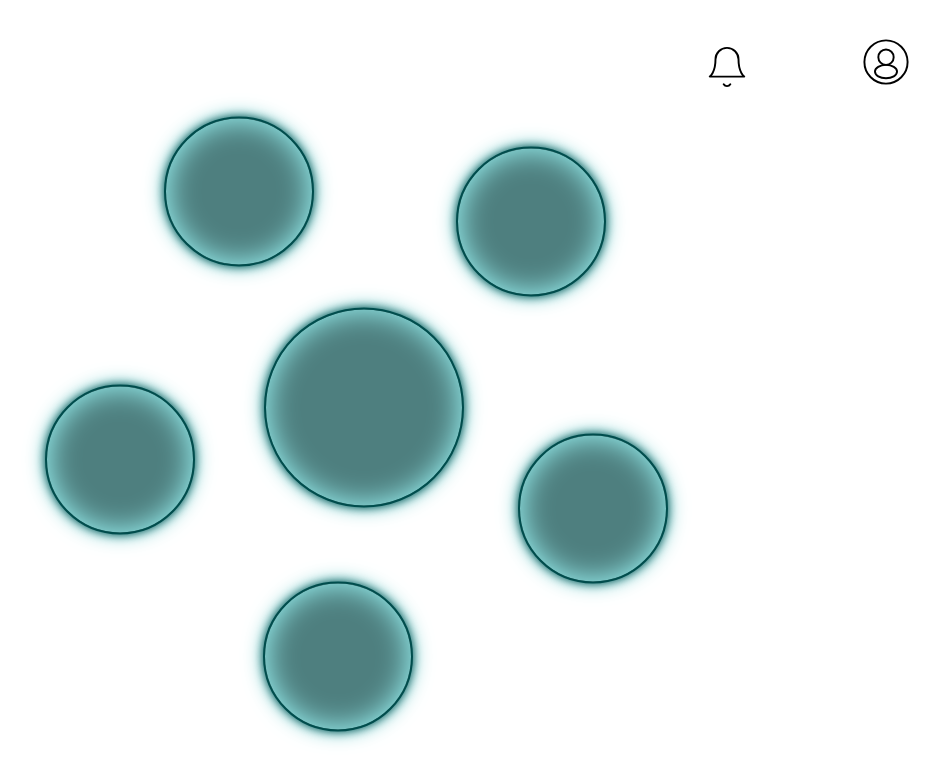
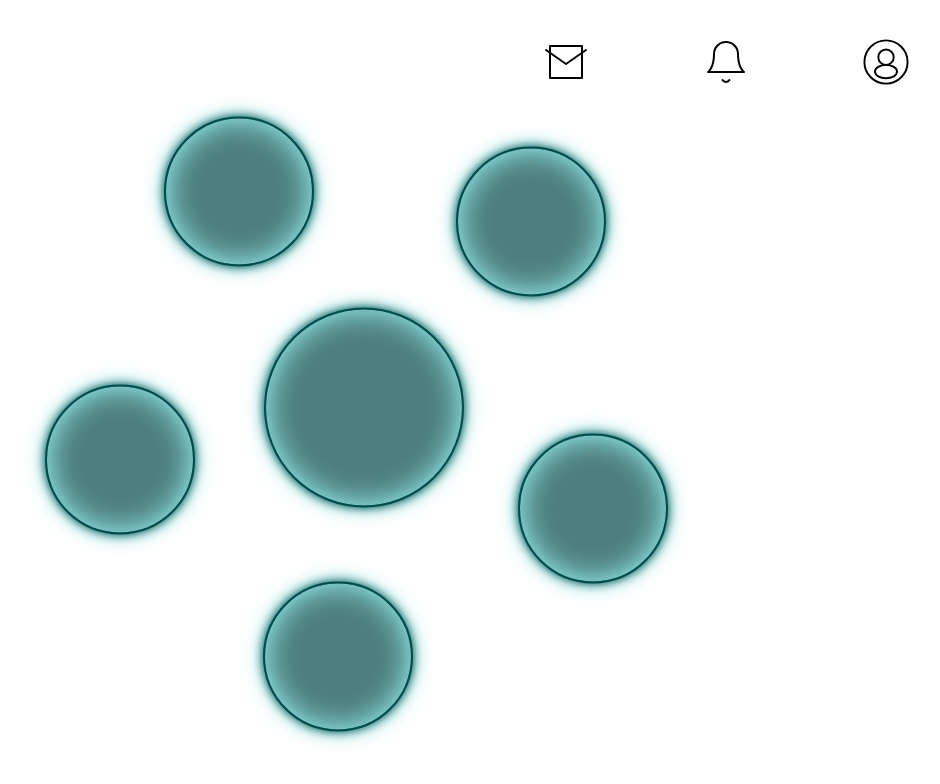
Before and after one commit to Abpattar/LinkVerse, a React (Vite) app: page / in a window 1280 px wide. Shown: the top 784 px of the page, without its empty margins (284-1224 px from the left). Built offline with nearby package versions, Linux system fonts and the light colour scheme.

Commit message:
Message Icon Added

```diff
--- a/src/App.tsx
+++ b/src/App.tsx
@@ -2,7 +2,7 @@
 import PrimarySix from "./Structures/PrimarySix";
 import ProfileIcon from "./Buttons&Icons/ProfileIcon";
 import NotificationIcon from "./Buttons&Icons/NotificationIcon";
-
+import MessageIcon from "./Buttons&Icons/MessegeIcon";
 
 function App() {
   const style = {
@@ -18,7 +18,7 @@ function App() {
       <PrimarySix />
       <ProfileIcon />
       <NotificationIcon />
-
+      <MessageIcon />
     </div>
   );
 }
--- a/src/Buttons&Icons/MessegeIcon.tsx
+++ b/src/Buttons&Icons/MessegeIcon.tsx
@@ -10,12 +10,12 @@ const MessageIcon: React.FC<MessageIcon> = ({ onClick }) => (
     style={{
       position: "fixed",
       top: "32px",
-      right: "240px", // Adjust to position left of notification button
-      background: "#23232e",
+      right: "400px", // Adjust to position left of notification button
+      background: "none",
       border: "none",
       borderRadius: "50%",
-      width: "80px",
-      height: "80px",
+      width: "60px",
+      height: "60px",
       display: "flex",
       alignItems: "center",
       justifyContent: "center",
@@ -27,12 +27,12 @@ const MessageIcon: React.FC<MessageIcon> = ({ onClick }) => (
   >
     {/* Simple envelope/message icon SVG */}
     <svg
-      width="40"
-      height="40"
+      width="60"
+      height="60"
       viewBox="0 0 24 24"
       fill="none"
-      stroke="#A0A0C0"
-      strokeWidth="2"
+      stroke="#000000ff"
+      strokeWidth="1"
       strokeLinecap="round"
       strokeLinejoin="round"
     >
--- a/src/Buttons&Icons/NotificationIcon.tsx
+++ b/src/Buttons&Icons/NotificationIcon.tsx
@@ -14,8 +14,8 @@ const NotificationIcon: React.FC<NotificationIcon> = ({ onClick }) => (
       background: "none",
       border: "none",
       borderRadius: "50%",
-      width: "58px",
-      height: "70px",
+      width: "60px",
+      height: "60px",
       display: "flex",
       alignItems: "center",
       justifyContent: "center",
@@ -27,8 +27,8 @@ const NotificationIcon: React.FC<NotificationIcon> = ({ onClick }) => (
   >
     {/* Simple notification bell icon SVG */}
     <svg
-      width="70"
-      height="70"
+      width="60"
+      height="60"
       viewBox="0 0 24 24"
       fill="none"
       stroke="#000000ff"
--- a/src/Buttons&Icons/ProfileIcon.tsx
+++ b/src/Buttons&Icons/ProfileIcon.tsx
@@ -24,7 +24,7 @@ const ProfileIcon: React.FC<ProfileIcon> = ({ onClick }) => (
       boxShadow: ``
     }}
   >
-    <svg width="70" height="70" viewBox="0 0 100 100">
+    <svg width="60" height="60" viewBox="0 0 100 100">
       <circle cx="50" cy="50" r="45"
         fill="none"
         stroke="url(#profileGlow)"
```
